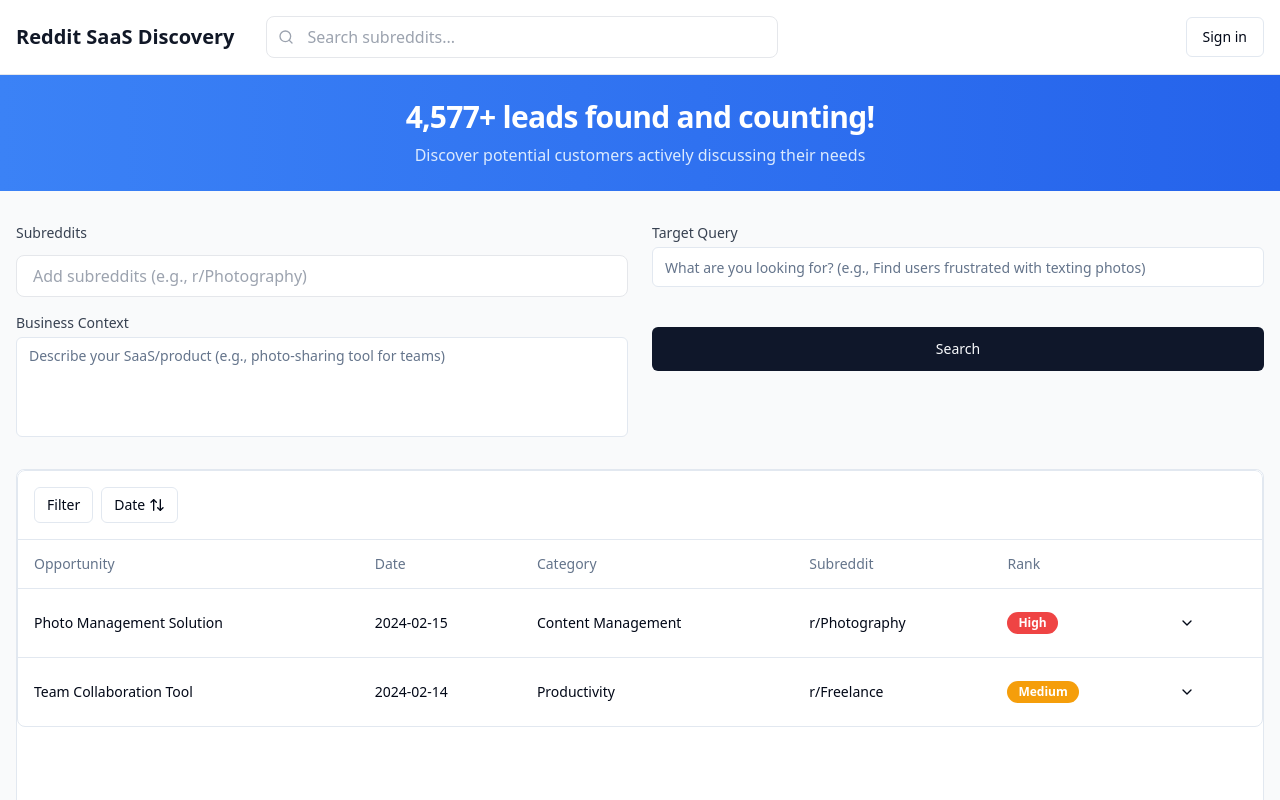
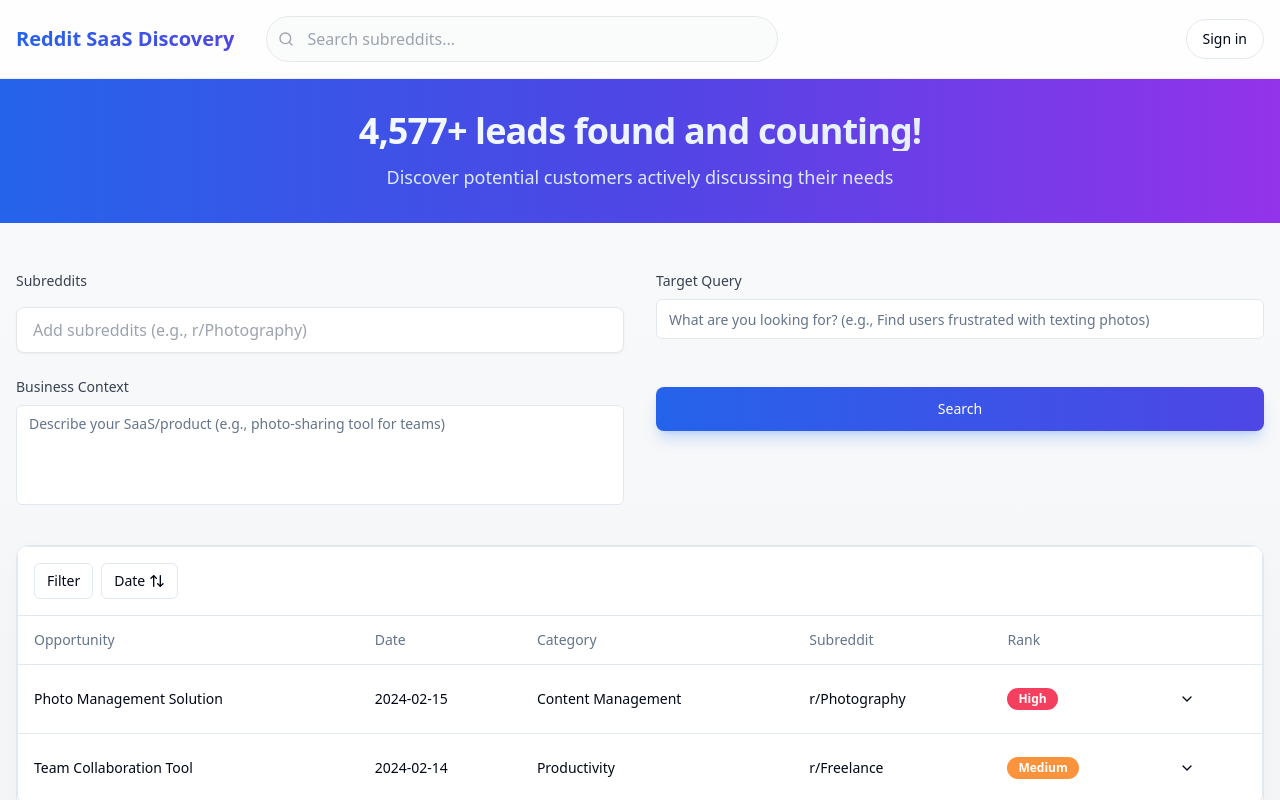
Before and after one commit to r0ckL3E/reddit-saas-discovery-40, a React (Vite) app: page / in a window 1280 px wide. Shown: the top 800 px of the page. Built offline with nearby package versions, Linux system fonts and the light colour scheme.

Commit message:
Refactor: Update design
Improved the overall design of the application to give it a more modern and fresh look.  No specific implementation details are included in this commit.

```diff
--- a/src/components/input/SubredditInput.tsx
+++ b/src/components/input/SubredditInput.tsx
@@ -25,12 +25,12 @@ export const SubredditInput = () => {
         {subreddits.map((subreddit) => (
           <div
             key={subreddit}
-            className="flex items-center gap-1 bg-blue-100 text-blue-800 px-3 py-1 rounded-full text-sm"
+            className="flex items-center gap-1.5 bg-blue-50 text-blue-700 px-3 py-1.5 rounded-full text-sm font-medium shadow-sm transition-all duration-200 hover:shadow-md hover:bg-blue-100"
           >
             {subreddit}
             <button
               onClick={() => handleRemoveSubreddit(subreddit)}
-              className="text-blue-600 hover:text-blue-800 transition-colors"
+              className="text-blue-500 hover:text-blue-700 transition-colors"
             >
               <X className="h-4 w-4" />
             </button>
@@ -43,7 +43,7 @@ export const SubredditInput = () => {
         onChange={(e) => setInput(e.target.value)}
         onKeyDown={handleAddSubreddit}
         placeholder="Add subreddits (e.g., r/Photography)"
-        className="w-full px-4 py-2 border border-gray-200 rounded-lg focus:outline-none focus:ring-2 focus:ring-blue-500 focus:border-transparent"
+        className="w-full px-4 py-2.5 bg-white border border-gray-200 rounded-lg focus:outline-none focus:ring-2 focus:ring-blue-500/20 focus:border-blue-500/80 transition-all shadow-sm placeholder:text-gray-400"
       />
     </div>
   );
--- a/src/components/layout/Header.tsx
+++ b/src/components/layout/Header.tsx
@@ -4,20 +4,22 @@ import { Search } from "lucide-react";
 
 export const Header = () => {
   return (
-    <header className="w-full bg-white border-b border-gray-200 py-4">
+    <header className="w-full bg-white/80 backdrop-blur-sm border-b border-gray-200/80 py-4 sticky top-0 z-50">
       <div className="container mx-auto px-4 flex items-center justify-between">
         <div className="flex items-center gap-8 flex-1">
-          <h1 className="text-xl font-semibold text-gray-900">Reddit SaaS Discovery</h1>
+          <h1 className="text-xl font-semibold bg-gradient-to-r from-blue-600 to-indigo-600 text-transparent bg-clip-text">
+            Reddit SaaS Discovery
+          </h1>
           <div className="hidden md:flex relative flex-1 max-w-lg">
             <Search className="absolute left-3 top-1/2 transform -translate-y-1/2 text-gray-400 h-4 w-4" />
             <input
               type="text"
               placeholder="Search subreddits..."
-              className="w-full pl-10 pr-4 py-2 border border-gray-200 rounded-lg focus:outline-none focus:ring-2 focus:ring-blue-500 focus:border-transparent"
+              className="w-full pl-10 pr-4 py-2.5 bg-gray-50/80 border border-gray-200 rounded-full focus:outline-none focus:ring-2 focus:ring-blue-500/20 focus:border-blue-500/80 transition-all"
             />
           </div>
         </div>
-        <Button variant="outline" className="ml-4">
+        <Button variant="outline" className="ml-4 rounded-full hover:bg-gray-50/80">
           Sign in
         </Button>
       </div>
--- a/src/components/stats/StatsBanner.tsx
+++ b/src/components/stats/StatsBanner.tsx
@@ -3,7 +3,7 @@ import { motion } from "framer-motion";
 
 export const StatsBanner = () => {
   return (
-    <div className="bg-gradient-to-r from-blue-500 to-blue-600 text-white py-6">
+    <div className="bg-gradient-to-r from-blue-600 via-indigo-600 to-purple-600 text-white py-8">
       <div className="container mx-auto px-4">
         <motion.div
           initial={{ opacity: 0, y: 20 }}
@@ -11,10 +11,10 @@ export const StatsBanner = () => {
           transition={{ duration: 0.6 }}
           className="text-center"
         >
-          <h2 className="text-3xl font-bold tracking-tight">
+          <h2 className="text-4xl font-bold tracking-tight bg-clip-text text-transparent bg-gradient-to-r from-white to-blue-100">
             4,577+ leads found and counting!
           </h2>
-          <p className="mt-2 text-blue-100">
+          <p className="mt-3 text-blue-100 text-lg">
             Discover potential customers actively discussing their needs
           </p>
         </motion.div>
--- a/src/pages/Index.tsx
+++ b/src/pages/Index.tsx
@@ -10,37 +10,37 @@ import { ScrollArea } from "@/components/ui/scroll-area";
 
 const Index = () => {
   return (
-    <div className="min-h-screen bg-gray-50">
+    <div className="min-h-screen bg-gradient-to-b from-gray-50 to-gray-100">
       <Header />
       <StatsBanner />
 
-      <main className="container mx-auto px-4 py-8">
-        <div className="space-y-8">
-          <div className="grid gap-6 md:grid-cols-2">
-            <div className="space-y-4">
+      <main className="container mx-auto px-4 py-12">
+        <div className="space-y-10">
+          <div className="grid gap-8 md:grid-cols-2">
+            <div className="space-y-6">
               <label className="block">
-                <span className="block text-sm font-medium text-gray-700 mb-1">Subreddits</span>
+                <span className="block text-sm font-medium text-gray-700 mb-2">Subreddits</span>
                 <SubredditInput />
               </label>
               <label className="block">
-                <span className="block text-sm font-medium text-gray-700 mb-1">Business Context</span>
+                <span className="block text-sm font-medium text-gray-700 mb-2">Business Context</span>
                 <BusinessContext />
               </label>
             </div>
-            <div className="space-y-4">
+            <div className="space-y-6">
               <label className="block">
-                <span className="block text-sm font-medium text-gray-700 mb-1">Target Query</span>
+                <span className="block text-sm font-medium text-gray-700 mb-2">Target Query</span>
                 <TargetQuery />
               </label>
               <div className="pt-6">
-                <Button className="w-full" size="lg">
+                <Button className="w-full bg-gradient-to-r from-blue-600 to-indigo-600 hover:from-blue-700 hover:to-indigo-700 text-white shadow-lg shadow-blue-500/25 rounded-lg transition-all duration-200 hover:shadow-xl hover:shadow-blue-500/20" size="lg">
                   Search
                 </Button>
               </div>
             </div>
           </div>
 
-          <ScrollArea className="h-[600px] rounded-lg border bg-white">
+          <ScrollArea className="h-[600px] rounded-xl border bg-white/80 backdrop-blur-sm shadow-xl shadow-gray-200/50">
             <ResultsTable />
           </ScrollArea>
         </div>
--- a/tailwind.config.ts
+++ b/tailwind.config.ts
@@ -1,4 +1,3 @@
-
 import type { Config } from "tailwindcss";
 
 export default {
@@ -54,9 +53,9 @@ export default {
           foreground: "hsl(var(--card-foreground))",
         },
         priority: {
-          high: "#EF4444",
-          medium: "#F59E0B",
-          low: "#10B981",
+          high: "#F43F5E",
+          medium: "#FB923C",
+          low: "#22C55E",
         },
       },
       borderRadius: {
```
